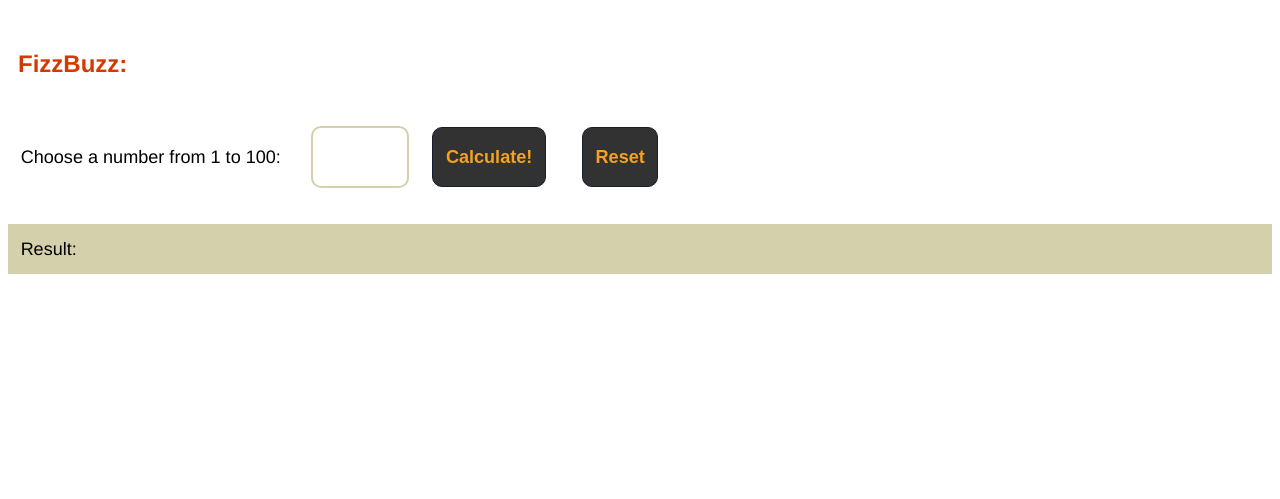
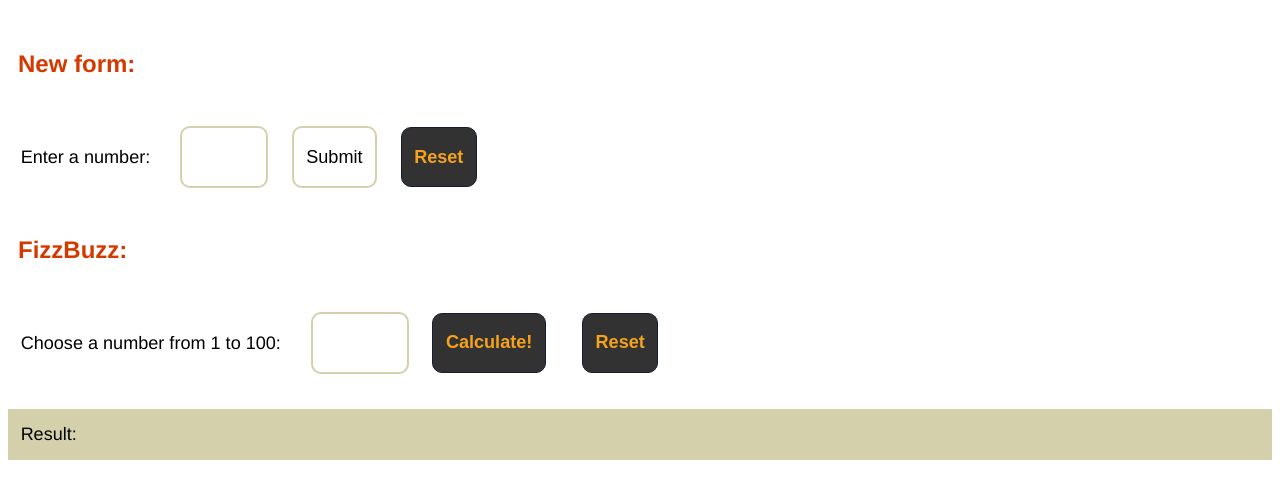
Before and after one commit to PaulaSantos-bbk/milestone3, a plain HTML site: page index.html in a window 1280 px wide. Shown: the part 149-648 px from the top of the page. Drawn offline with Linux system fonts and the light colour scheme.

Commit message:
new form

```diff
--- a/index.html
+++ b/index.html
@@ -10,9 +10,7 @@
     <title>Paula Angeriz-Santos - Milestone 3</title>
     <link href="./style.css" rel="stylesheet">
     <script src="./myscript.js"></script>
-    <!--<script>
 
-    </script>-->
 </head>
 
 <body>
@@ -30,6 +28,15 @@
             <h1>Milestone 3</h1>
         </section>
         <section class="FizzBuzz">
+
+            <h2 id="contact">New form:</h2>
+            <form id="fizzForm">
+                <label for="number">Enter a number:</label>
+                <input type="number" id="fizzValue" name="number" min="1" max="20">
+                <input type="button" id="submitBtn" value="Submit">
+                <input id="reset" type="reset" value="Reset">
+            </form>
+
             <h2 id="contact">FizzBuzz:</h2>
             <form>
                 <label for="number">Choose a number from 1 to 100:</label>
@@ -40,10 +47,27 @@
                 <input id="reset" type="reset" value="Reset"><br>
                 <p id="output">Result:<br></p>
             </form>
+
         </section>
+    </main>
+    <script>
+        const form = document.getElementById('fizzForm')
+        const input = document.getElementById('fizzValue')
+        console.log("IT WORKS!")
+        console.log(form, input)
+        const submitBtn = document.getElementById('submitBtn')
+        const submitHandler = function (event) {
+            event.preventDefault()
+            console.log(event, event.target)
+        }
+        submitBtn.onclick = submitHandler
+        // equivalent to
+        // submit.addEventListener("onclick", submitHandler)
 
+        /*console.log('it works!')
+        console.log(form, input)*/
+    </script>
 
-    </main>
 </body>
 
 </html>
```
Also changed, not shown: about.html (+5 -0 lines), publications.html (+2 -0 lines).
